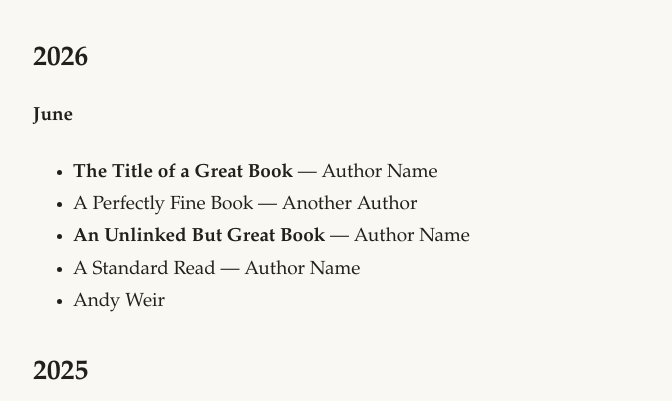
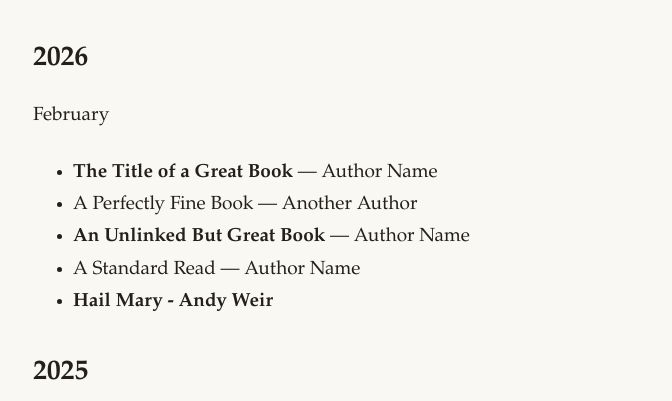
Before and after one commit to topearebi/aroamjti, a Jekyll site: the page built from books.md, in a window 1280 px wide. Shown: the part 1186-1587 px from the top of the page, without its empty margins (303-975 px from the left). Built offline with Jekyll 4.4.1, drawn with Linux system fonts in a browser that asks for light colours.

Commit message:
Last Sync: 2026-06-30 06:26 (Mobile)

```diff
--- a/books.md
+++ b/books.md
@@ -20,12 +20,12 @@ Titles in **bold** are books that are great in my opinion. I usually pick a book
 
 ## 2026
 
-**June**
+February
 - **The Title of a Great Book** — Author Name
 - A Perfectly Fine Book — Another Author
 - **An Unlinked But Great Book** — Author Name
 - A Standard Read — Author Name
-- Andy Weir
+- **Hail Mary - Andy Weir**
 
 
 ## 2025
```
